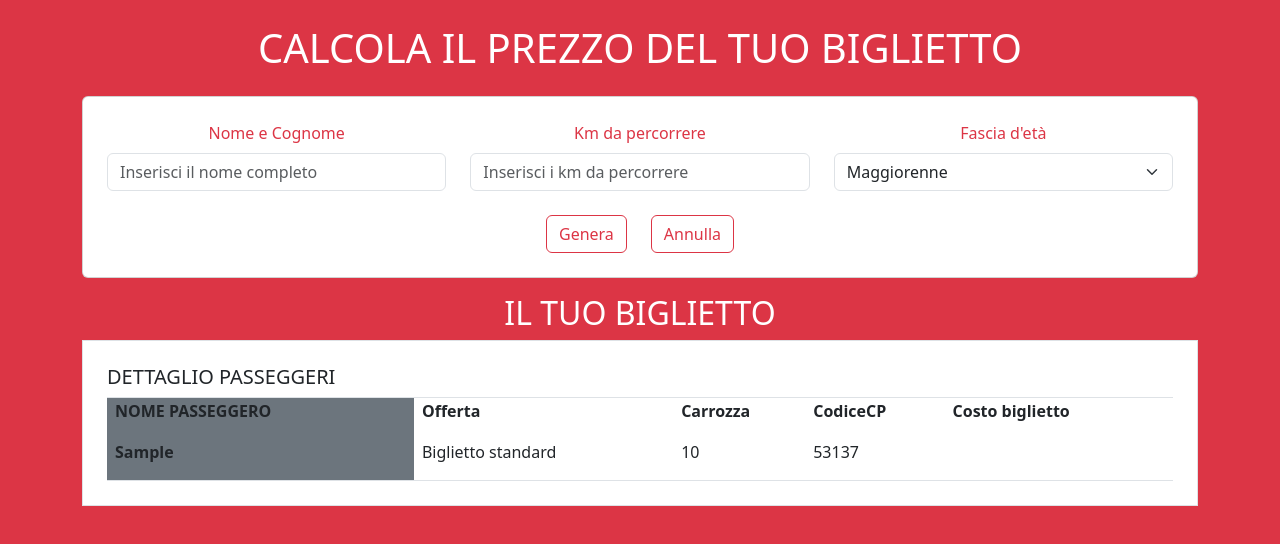
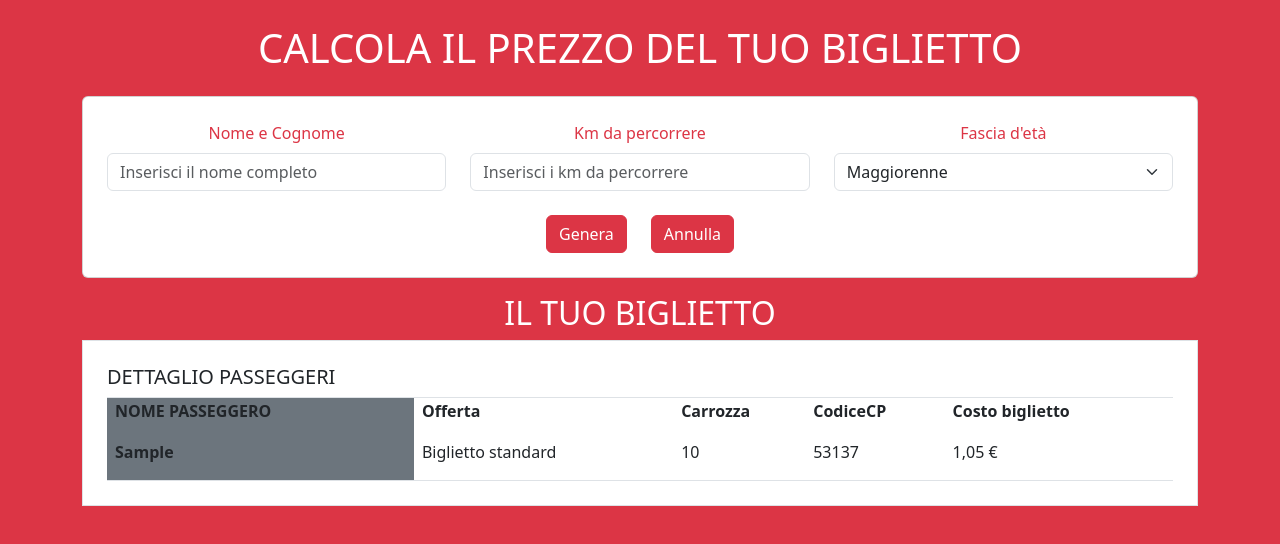
Before and after one commit to VitaFrancesco/js-biglietto-treno-form, a plain HTML site: page index.html in a window 1280 px wide. Both pictures are taken after typing "Sample", "5" into the empty fields and a click on the button "Genera". Drawn offline with nearby package versions, Linux system fonts and the light colour scheme.

Commit message:
FIX: id priceTicket

```diff
--- a/index.html
+++ b/index.html
@@ -33,8 +33,8 @@
                         </select>
                     </div>
                     <div class="d-flex justify-content-center column-gap-4">
-                        <button type="submit" class="btn btn-outline-danger">Genera</button>
-                        <button type="reset" class="btn btn-outline-danger">Annulla</button>
+                        <button type="submit" class="btn btn-danger">Genera</button>
+                        <button type="reset" class="btn btn-danger">Annulla</button>
                     </div>
 
                 </form>
@@ -60,7 +60,7 @@
                             <td id="typeTicket" class="py-3 ps-2"></td>
                             <td id="carriageUser" class="py-3"></td>
                             <td id="codeUser" class="py-3"></td>
-                            <td id="pricTicket" class="py-3"></td>
+                            <td id="priceTicket" class="py-3"></td>
                         </tr>
                     </tbody>
                 </table>
--- a/js/script.js
+++ b/js/script.js
@@ -64,7 +64,7 @@ formCalcPrice.addEventListener('submit', function (event) {
         tdTypeTicket.innerHTML = age === 'underage' ? 'Biglietto ridotto' : (age === 'over65' ? 'Biglietto over 65' : 'Biglietto standard');
         tdCarriageUser.innerHTML = parseInt((Math.random() * 10) + 1);
         tdCodeUser.innerHTML = parseInt((Math.random() * 99999) +1);
-        // tdPriceTicket.innerHTML = new Intl.NumberFormat('it-IT', { style: 'currency', currency: 'EUR' }).format(price);
+        tdPriceTicket.innerHTML = new Intl.NumberFormat('it-IT', { style: 'currency', currency: 'EUR' }).format(price);
 
         // ****reset automatico form dopo invio
         userName.value = "";
```
